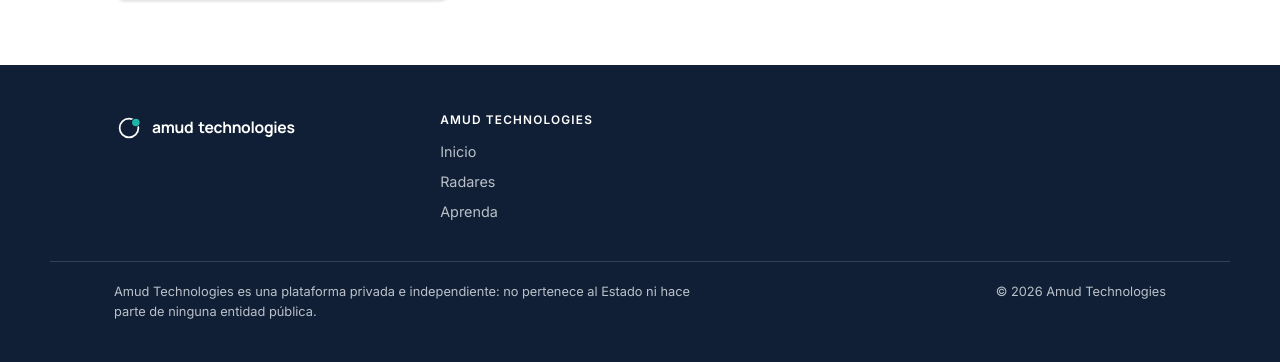
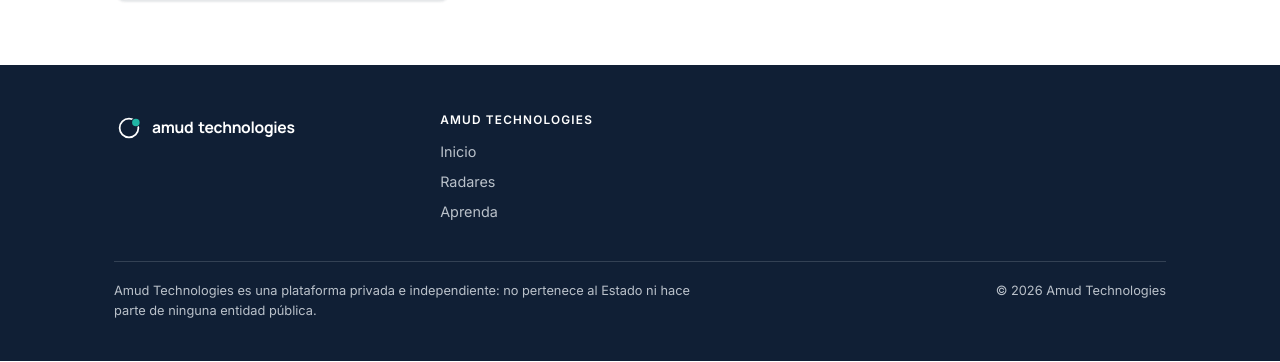
Before and after one commit to amudtechnologies/claims-engine, a Django app: page /guias/ in a window 1280 px wide. Shown: the part 1440-1802 px from the top of the page. Run offline with Django 5.2, Linux system fonts and the light colour scheme; data comes from the database, SQL or seed files in the repository.

Commit message:
Results page highlights no nav item; align footer divider with content edges
Co-Authored-By: Claude Opus 5.5 <noreply@anthropic.com>

```diff
--- a/web/home/tests.py
+++ b/web/home/tests.py
@@ -112,4 +112,5 @@ class ResultsTests(TestCase):
         self.assertContains(response, "Reclamable")
         self.assertContains(response, "NIT 900123456")
         self.assertNotContains(response, "Más radares")
+        self.assertNotContains(response, "is-active")  # results is not a nav section
         self.assertNotContains(response, "Qué puede hacer ahora")
--- a/web/home/views.py
+++ b/web/home/views.py
@@ -61,7 +61,6 @@ def results(request):
 
     normalized_document_number = "".join(c for c in raw_document_number if c.isdigit())
     context = {
-        "active_nav": "home",
         "page_title": "Resultados de su consulta — Amud Technologies",
         "page_description": (
             "Resultados de la búsqueda por número de identificación en los "
--- a/web/static/css/site.css
+++ b/web/static/css/site.css
@@ -460,7 +460,9 @@ a.radar-list-item:hover::after {
 .footer-col ul { list-style: none; margin: 0; padding: 0; display: grid; gap: 10px; }
 .footer-col a { font-size: 0.9rem; color: var(--on-navy-soft); overflow-wrap: anywhere; }
 .footer-col a:hover { color: var(--teal); }
-.footer-bottom { display: flex; justify-content: space-between; align-items: baseline; gap: 12px 32px; flex-wrap: wrap; margin-top: 40px; padding-top: 20px; border-top: 1px solid var(--hair-on-navy); }
+.footer-bottom { position: relative; display: flex; justify-content: space-between; align-items: baseline; gap: 12px 32px; flex-wrap: wrap; margin-top: 40px; padding-top: 20px; }
+/* Divider aligned to the content edges, not to .wrap's padding box. */
+.footer-bottom::before { content: ""; position: absolute; top: 0; left: clamp(20px, 5vw, 64px); right: clamp(20px, 5vw, 64px); border-top: 1px solid var(--hair-on-navy); }
 .footer-independence { margin: 0; max-width: 72ch; font-size: 0.8rem; line-height: 1.55; color: var(--on-navy-soft); }
 @media (max-width: 900px) {
   .footer-grid { grid-template-columns: 1fr 1fr; }
```
